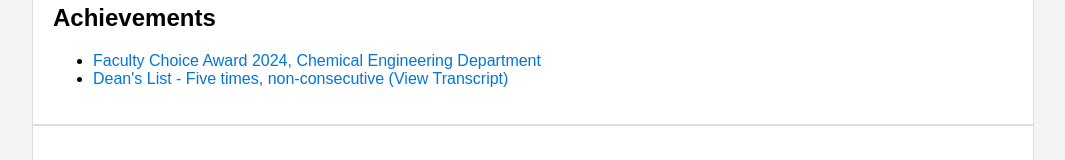
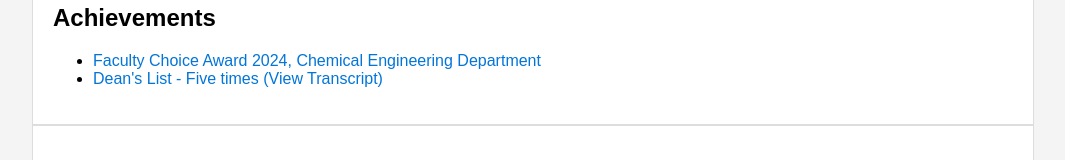
Before and after one commit to ralasiri/ralasiri.github.io, a plain HTML site: page index.html in a window 1280 px wide. Shown: the part 447-607 px from the top of the page, without its empty margins (107-1172 px from the left). Drawn offline with Linux system fonts and the light colour scheme.

Commit message:
Update index.html

```diff
--- a/index.html
+++ b/index.html
@@ -64,7 +64,7 @@
         <h2>Achievements</h2>
         <ul>
             <li><a href="https://postimg.cc/2176TG6f" target="_blank">Faculty Choice Award 2024, Chemical Engineering Department</a></li>
-            <li><a href="https://postimg.cc/5j5R4Ksz" target="_blank">Dean's List - Five times, non-consecutive (View Transcript)</a></li>
+            <li><a href="https://postimg.cc/5j5R4Ksz" target="_blank">Dean's List - Five times (View Transcript)</a></li>
             <!-- More achievements can be added here -->
         </ul>
     </section>
```
